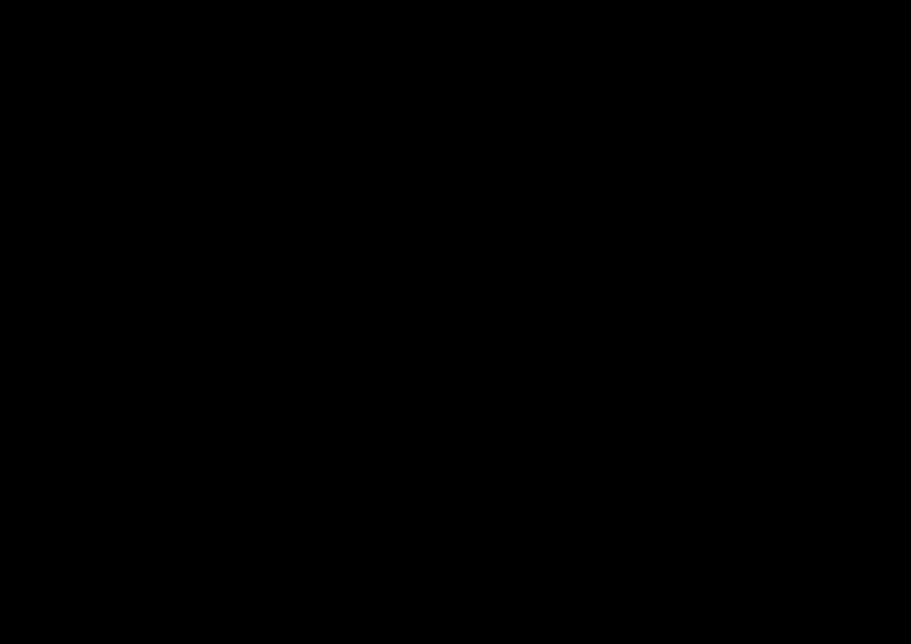
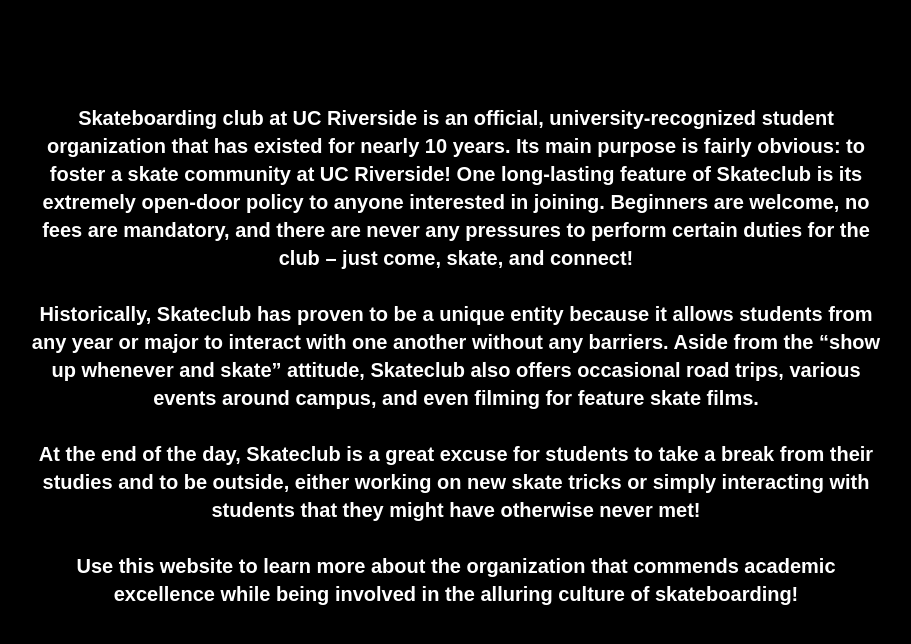
Before and after one commit to acm-ucr/skate-club-website, a Next.js app: page /about in a window 1280 px wide. Shown: the top 644 px of the page, without its empty margins (184-1095 px from the left). Built offline with nearby package versions, Linux system fonts and the light colour scheme; a web font is replaced by a local one.

Commit message:
Created About Us text for board

```diff
--- a/src/app/about/page.tsx
+++ b/src/app/about/page.tsx
@@ -1,5 +1,12 @@
+//import AboutUsText from "@/components/about/AboutUsText";
+import AboutUsText from "@/components/about/AboutUsText";
+
 const page = () => {
-  return <div className="flex w-full flex-col gap-10">About Page</div>;
+  return (
+    <div className="flex w-full flex-col gap-10 py-20">
+      <AboutUsText />
+    </div>
+  );
 };
 
 export default page;
--- a/src/app/layout.tsx
+++ b/src/app/layout.tsx
@@ -50,7 +50,7 @@ export default function RootLayout({ children }: LayoutProps) {
   return (
     <html lang="en">
       <body
-        className={`${banco.variable} ${orbitron.variable} ${bangers.variable} ${balooThambi} ${balooTamma} ${inter.className} flex flex-col justify-between bg-black`}
+        className={`${banco.variable} ${orbitron.variable} ${bangers.variable} ${balooThambi} ${balooTamma.variable} ${inter.className} flex flex-col justify-between bg-black`}
       >
         <ReactQueryClientProvider>{children}</ReactQueryClientProvider>
       </body>
--- a/src/components/about/AboutUsText.tsx
+++ b/src/components/about/AboutUsText.tsx
@@ -2,8 +2,34 @@ import React from "react";
 
 const AboutUsText = () => {
   return (
-    <div className="flex w-full flex-row justify-center text-3xl">
-      Lorem Ipsum
+    <div className="mt-6 flex w-full place-content-center text-xl">
+      <p className="w-2/3 bg-black text-center font-balooTamma font-bold text-white">
+        Skateboarding club at UC Riverside is an official, university-recognized
+        student organization that has existed for nearly 10 years. Its main
+        purpose is fairly obvious: to foster a skate community at UC Riverside!
+        One long-lasting feature of Skateclub is its extremely open-door policy
+        to anyone interested in joining. Beginners are welcome, no fees are
+        mandatory, and there are never any pressures to perform certain duties
+        for the club – just come, skate, and connect!
+        <br />
+        <br />
+        Historically, Skateclub has proven to be a unique entity because it
+        allows students from any year or major to interact with one another
+        without any barriers. Aside from the “show up whenever and skate”
+        attitude, Skateclub also offers occasional road trips, various events
+        around campus, and even filming for feature skate films.
+        <br />
+        <br />
+        At the end of the day, Skateclub is a great excuse for students to take
+        a break from their studies and to be outside, either working on new
+        skate tricks or simply interacting with students that they might have
+        otherwise never met!
+        <br />
+        <br />
+        Use this website to learn more about the organization that commends
+        academic excellence while being involved in the alluring culture of
+        skateboarding!
+      </p>
     </div>
   );
 };
```
